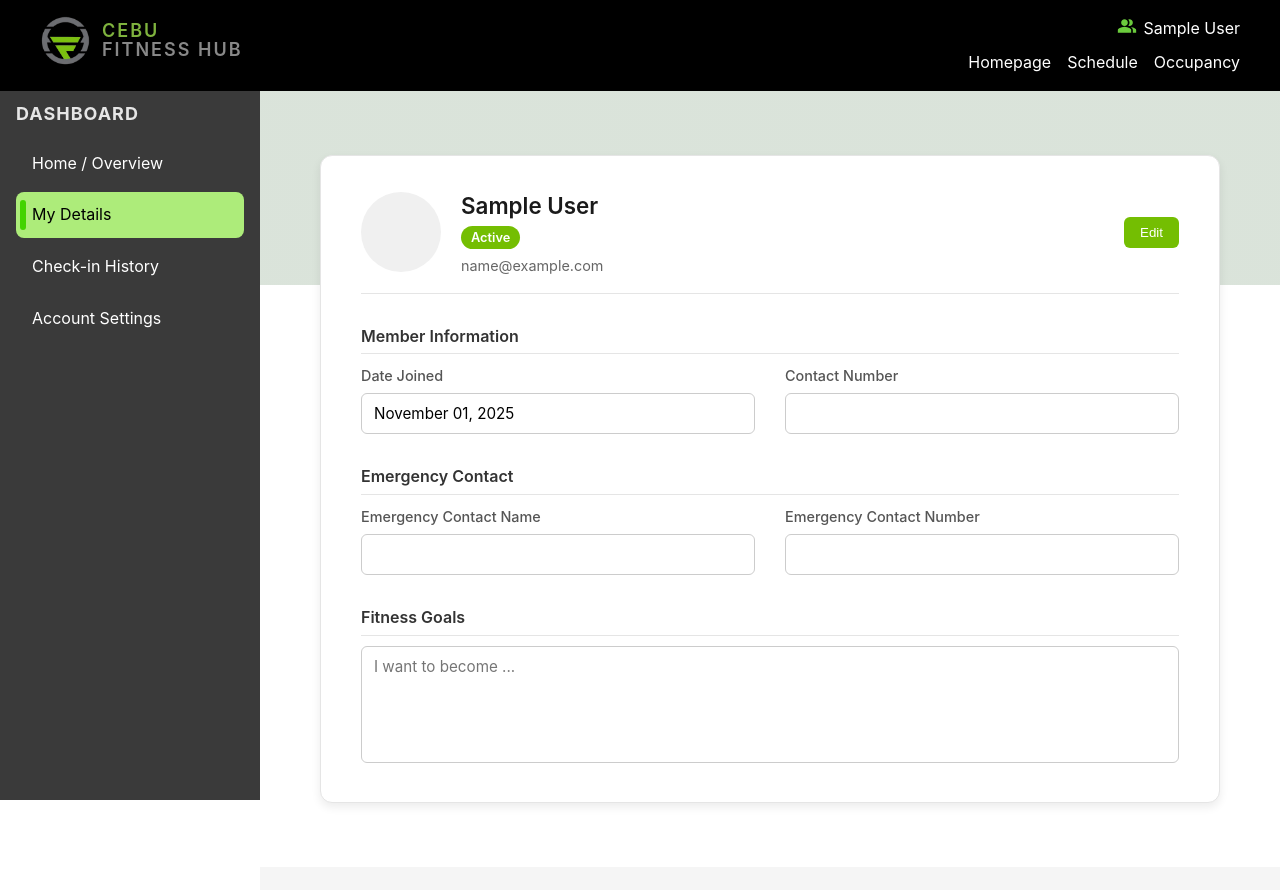
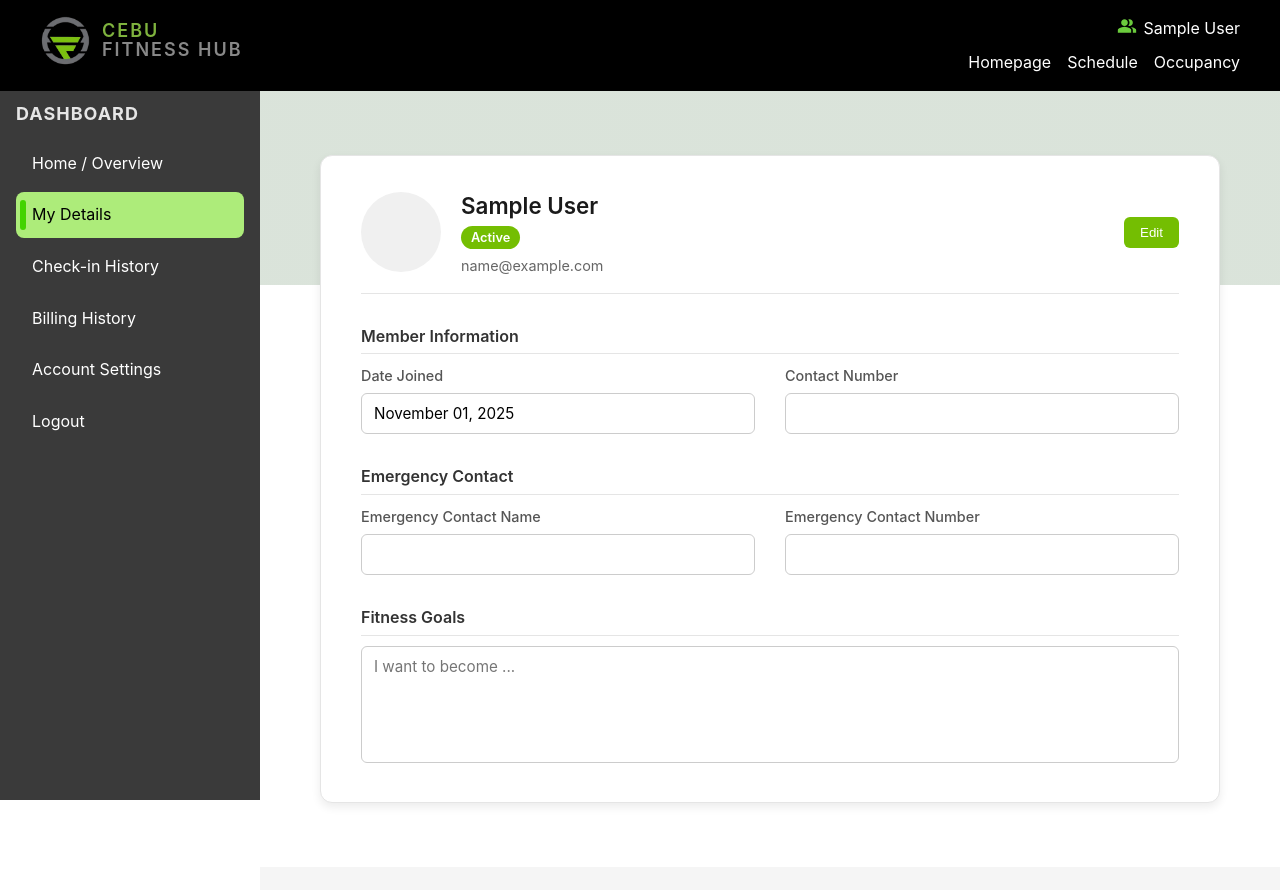
Before and after one commit to Klipwen/CSIT327-G5-CebuFitnessHub, a Django app: page /member_details/ in a window 1280 px wide. Shown: the top 890 px of the page. Run offline with Django 5.2, Linux system fonts and the light colour scheme; the visitor is signed in with stand-in values (Sample User, id 1).

Commit message:
feat: add sidebar button and link pages via sidebar

```diff
--- a/PythonProject/cebufitnesshubproject/templates/gymapp/member_details.html
+++ b/PythonProject/cebufitnesshubproject/templates/gymapp/member_details.html
@@ -43,7 +43,9 @@
         <a href="{% url 'member_dashboard' %}" class="nav-item">Home / Overview</a>
         <a href="{% url 'member_details' %}" class="nav-item active">My Details</a>
         <a href="#" class="nav-item">Check-in History</a>
-        <a href="#" class="nav-item">Account Settings</a>
+        <a href="#billings" class="nav-item">Billing History</a>
+        <a href="{% url 'account_settings' %}" class="nav-item">Account Settings</a>
+        <a href="#Logout" class="nav-item">Logout</a>
       </nav>
     </aside>
 
```
